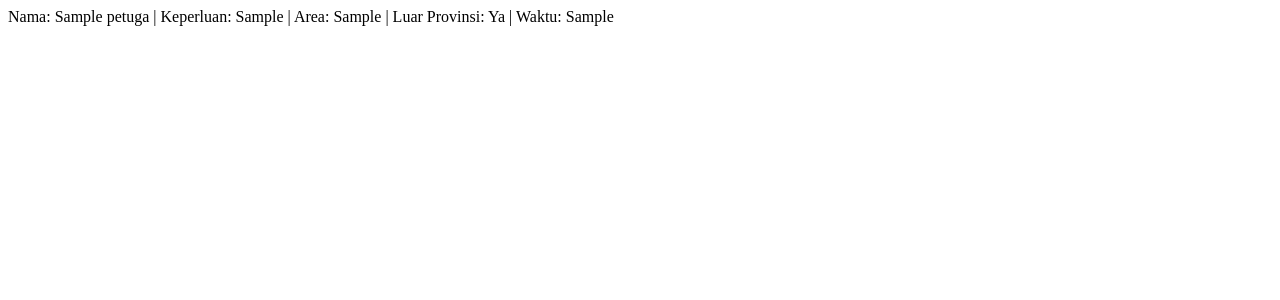
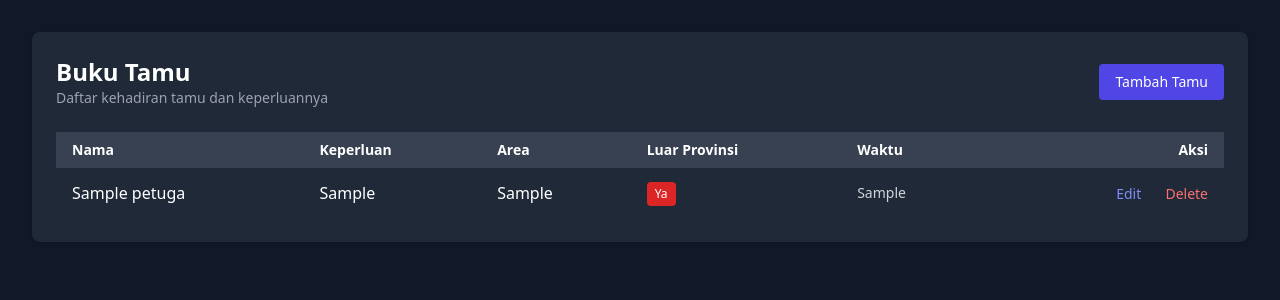
Before and after one commit to oshlite/UAP_WEB_SIKAT, a PHP site: page /bukuTamu.php in a window 1280 px wide. Shown: the top 300 px of the page. Run offline with PHP 8.4, Linux system fonts and the light colour scheme; tables that the repository leaves empty or names only in its code hold one stand-in row (values such as "Sample post"); some libraries are stand-ins or nearby versions.

Commit message:
full CRUD

```diff
--- a/petugas/bukuTamu.php
+++ b/petugas/bukuTamu.php
@@ -1,15 +1,75 @@
 <?php
 require_once "../koneksi.php";
 
-// Query SELECT
-$sql = "SELECT * FROM petugas";
-$stmt = $pdo->query($sql);
+try {
+    $stmt = $pdo->query("SELECT * FROM petugas ORDER BY waktu DESC");
+    $data = $stmt->fetchAll(PDO::FETCH_ASSOC);
+} catch (PDOException $e) {
+    die("Gagal mengambil data: " . $e->getMessage());
+}
+?>
 
-// Tampilkan data
+<!DOCTYPE html>
+<html lang="en">
+<head>
+  <meta charset="UTF-8">
+  <title>Data Buku Tamu</title>
+  <script src="https://cdn.tailwindcss.com"></script>
+</head>
+<body class="bg-gray-900 text-white font-sans p-8">
 
-while ($row = $stmt->fetch(PDO::FETCH_ASSOC)) {
-    echo "Nama: " . $row["nama"] . " | Keperluan: " . $row["keperluan"] .
-        " | Area: " . $row["area"] . " | Luar Provinsi: " .
-        ($row["luar_provinsi"] ? "Ya" : "Tidak") .
-        " | Waktu: " . $row["waktu"] . "<br>";
-}
+  <div class="max-w-7xl mx-auto bg-gray-800 rounded-lg p-6 shadow">
+    <div class="flex items-center justify-between mb-6">
+      <div>
+        <h2 class="text-2xl font-bold">Buku Tamu</h2>
+        <p class="text-sm text-gray-400">Daftar kehadiran tamu dan keperluannya</p>
+      </div>
+      <a href="tambah.php" class="bg-indigo-600 text-white px-4 py-2 rounded hover:bg-indigo-500 text-sm">
+        Tambah Tamu
+      </a>
+    </div>
+
+    <div class="overflow-x-auto">
+      <table class="min-w-full table-auto">
+        <thead class="bg-gray-700">
+          <tr>
+            <th class="px-4 py-2 text-left text-sm font-semibold">Nama</th>
+            <th class="px-4 py-2 text-left text-sm font-semibold">Keperluan</th>
+            <th class="px-4 py-2 text-left text-sm font-semibold">Area</th>
+            <th class="px-4 py-2 text-left text-sm font-semibold">Luar Provinsi</th>
+            <th class="px-4 py-2 text-left text-sm font-semibold">Waktu</th>
+            <th class="px-4 py-2 text-right text-sm font-semibold">Aksi</th>
+          </tr>
+        </thead>
+        <tbody class="divide-y divide-gray-700">
+          <?php if ($data): ?>
+            <?php foreach ($data as $row): ?>
+              <tr class="hover:bg-gray-700">
+                <td class="px-4 py-3"><?= htmlspecialchars($row['nama']) ?></td>
+                <td class="px-4 py-3"><?= htmlspecialchars($row['keperluan']) ?></td>
+                <td class="px-4 py-3"><?= htmlspecialchars($row['area']) ?></td>
+                <td class="px-4 py-3">
+                  <span class="inline-block px-2 py-1 text-xs rounded
+                    <?= $row['luar_provinsi'] ? 'bg-red-600 text-white' : 'bg-green-600 text-white' ?>">
+                    <?= $row['luar_provinsi'] ? 'Ya' : 'Tidak' ?>
+                  </span>
+                </td>
+                <td class="px-4 py-3 text-sm text-gray-300"><?= $row['waktu'] ?></td>
+                <td class="px-4 py-3 text-right">
+                  <a href="edit.php?id=<?= $row['id'] ?>" class="text-indigo-400 hover:underline text-sm mx-5">Edit</a>
+                  <a href="delete.php?id=<?= $row['id'] ?>" class="text-red-400 hover:underline text-sm">Delete</a>
+                </td>
+              </tr>
+            <?php endforeach; ?>
+          <?php else: ?>
+            <tr>
+              <td colspan="6" class="text-center px-4 py-3 text-gray-400">Tidak ada data.</td>
+            </tr>
+          <?php endif; ?>
+        </tbody>
+      </table>
+    </div>
+  </div>
+
+</body>
+</html>
--- a/petugas/tambah.php
+++ b/petugas/tambah.php
@@ -17,6 +17,7 @@ if ($_SERVER['REQUEST_METHOD'] == 'POST') {
         ':area' => $area,
         ':luar_provinsi' => $luar_provinsi
     ]);
+    header('Location: bukuTamu.php');
 }
 
 
```
Also changed, not shown: petugas/delete.php (added, +19 -0 lines), petugas/edit.php (added, +49 -0 lines).
